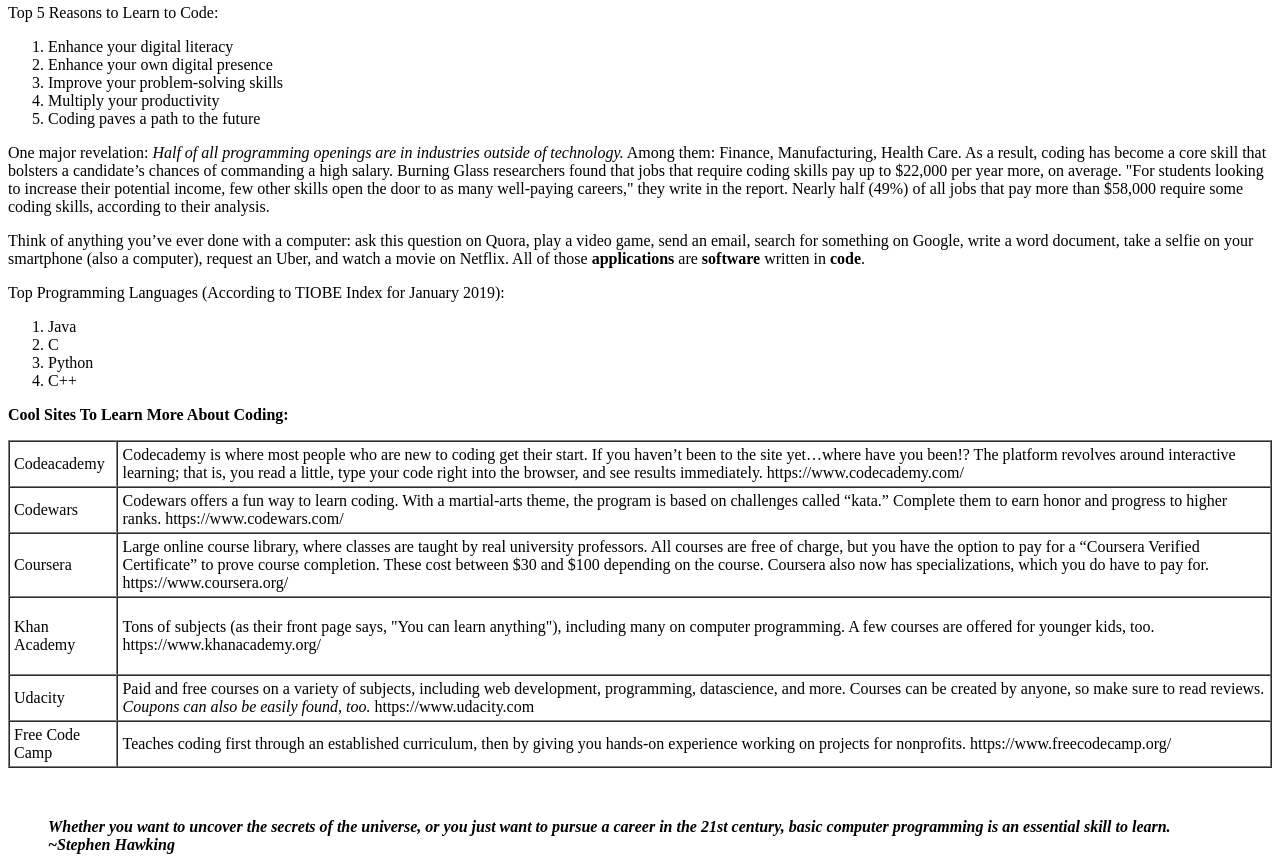
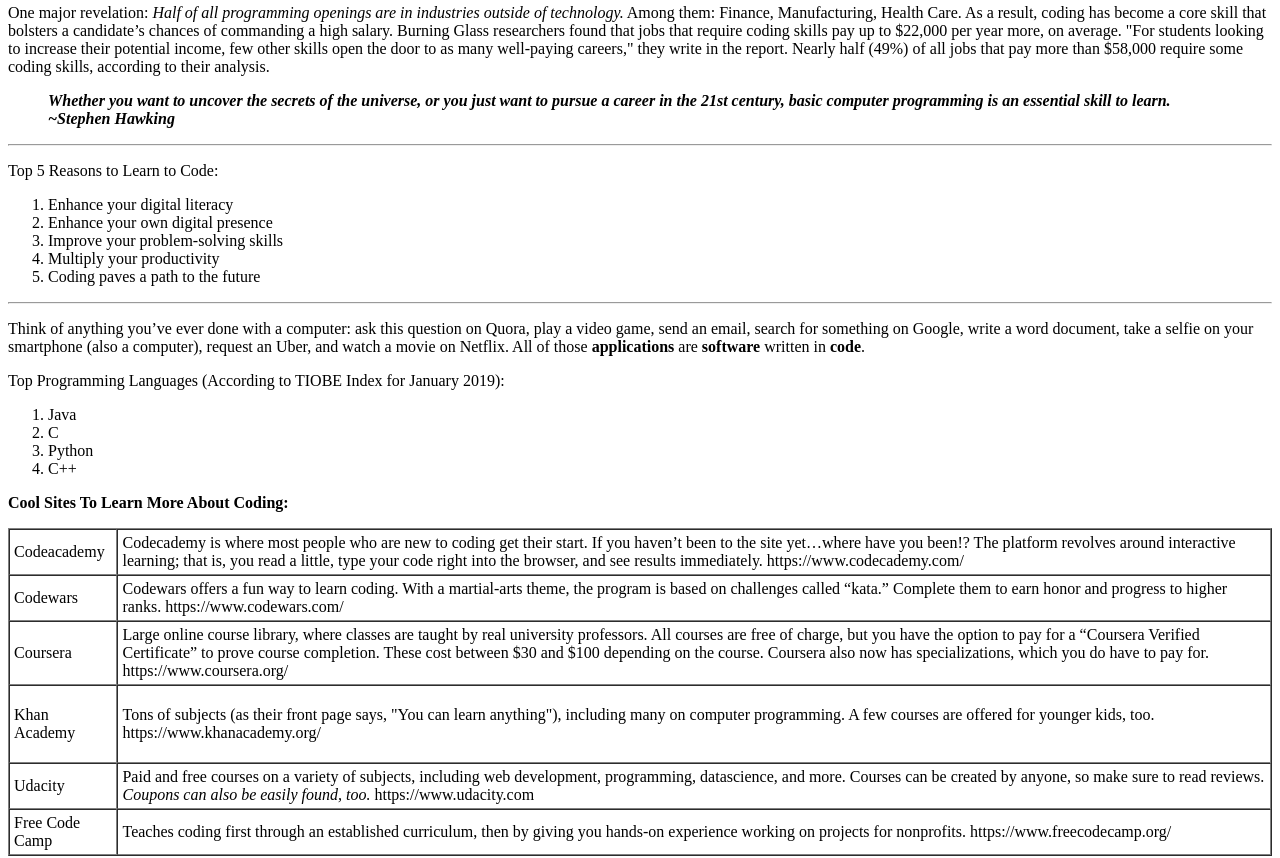
Before and after one commit to cchatmon/lesson3_project1, a plain HTML site: page index.html in a window 1280 px wide. Shown: the part 279-1137 px from the top of the page. Drawn offline with Linux system fonts and the light colour scheme.

Commit message:
Second Update

```diff
--- a/index.html
+++ b/index.html
@@ -20,6 +20,16 @@
 
 <p>Apart from companies in the technology sector, there are an increasing number of businesses relying on computer code. No wonder that eight of the top 25 jobs this year are tech positions, according to Glassdoor. A software engineer could just as easily find themselves working at Apple, as they could in a hospital, or at an automotive manufacturer.   </p>
 
+<p>One major revelation: <em>Half of all programming openings are in industries outside of technology.</em> Among them:  Finance, Manufacturing, Health Care.  As a result, coding has become a core skill that bolsters a candidate’s chances of commanding a high salary. Burning Glass researchers found that jobs that require coding skills pay up to $22,000 per year more, on average. &quot;For students looking to increase their potential income, few other skills open the door to as many well-paying careers,&quot; they write in the report. Nearly half (49%) of all jobs that pay more than $58,000 require some coding skills, according to their analysis.   </p>
+
+
+<blockquote>
+  <p><em><strong>Whether you want to uncover the secrets of the universe, or you just want to pursue a career in the 21st century, basic computer programming is an essential skill to learn.  ~Stephen Hawking</strong></em></p>
+</blockquote>
+
+<hr>
+
+
 <p>Top 5 Reasons to Learn to Code:</p>
 <ol>
   <li>Enhance your digital literacy</li>
@@ -29,9 +39,11 @@
   <li>Coding paves a path to the future</li>
 </ol>
 
-<p>One major revelation: <em>Half of all programming openings are in industries outside of technology.</em> Among them:  Finance, Manufacturing, Health Care.  As a result, coding has become a core skill that bolsters a candidate’s chances of commanding a high salary. Burning Glass researchers found that jobs that require coding skills pay up to $22,000 per year more, on average. &quot;For students looking to increase their potential income, few other skills open the door to as many well-paying careers,&quot; they write in the report. Nearly half (49%) of all jobs that pay more than $58,000 require some coding skills, according to their analysis.   </p>
+<hr>
 
 <p>Think of anything you’ve ever done with a computer:  ask this question on Quora, play a video game, send an email, search for something on Google, write a word document, take a selfie on your smartphone (also a computer), request an Uber, and watch a movie on Netflix.  All of those <strong>applications</strong> are <strong>software</strong> written in <strong>code</strong>.   </p>
+
+
 
 
 <p>Top Programming Languages (According to TIOBE Index for January 2019):</p>
@@ -41,8 +53,6 @@
   <li>Python</li>
   <li>C++</li>
 </ol>
-
-
 
 
 <p><strong>Cool Sites To Learn More About Coding:</strong></p>
@@ -78,11 +88,7 @@
   </tr>
 
 </table>
-<p>&nbsp;</p>
-<blockquote>
-  <p><em><strong>Whether you want to uncover the secrets of the universe, or you just want to pursue a career in the 21st century, basic computer programming is an essential skill to learn.  ~Stephen Hawking</strong></em></p>
-</blockquote>
-<p>&nbsp;</p>
+
 <hr>
 <h3><em>References</em></h3>
 <p>TIOBE Index for January 2019</p>
```
